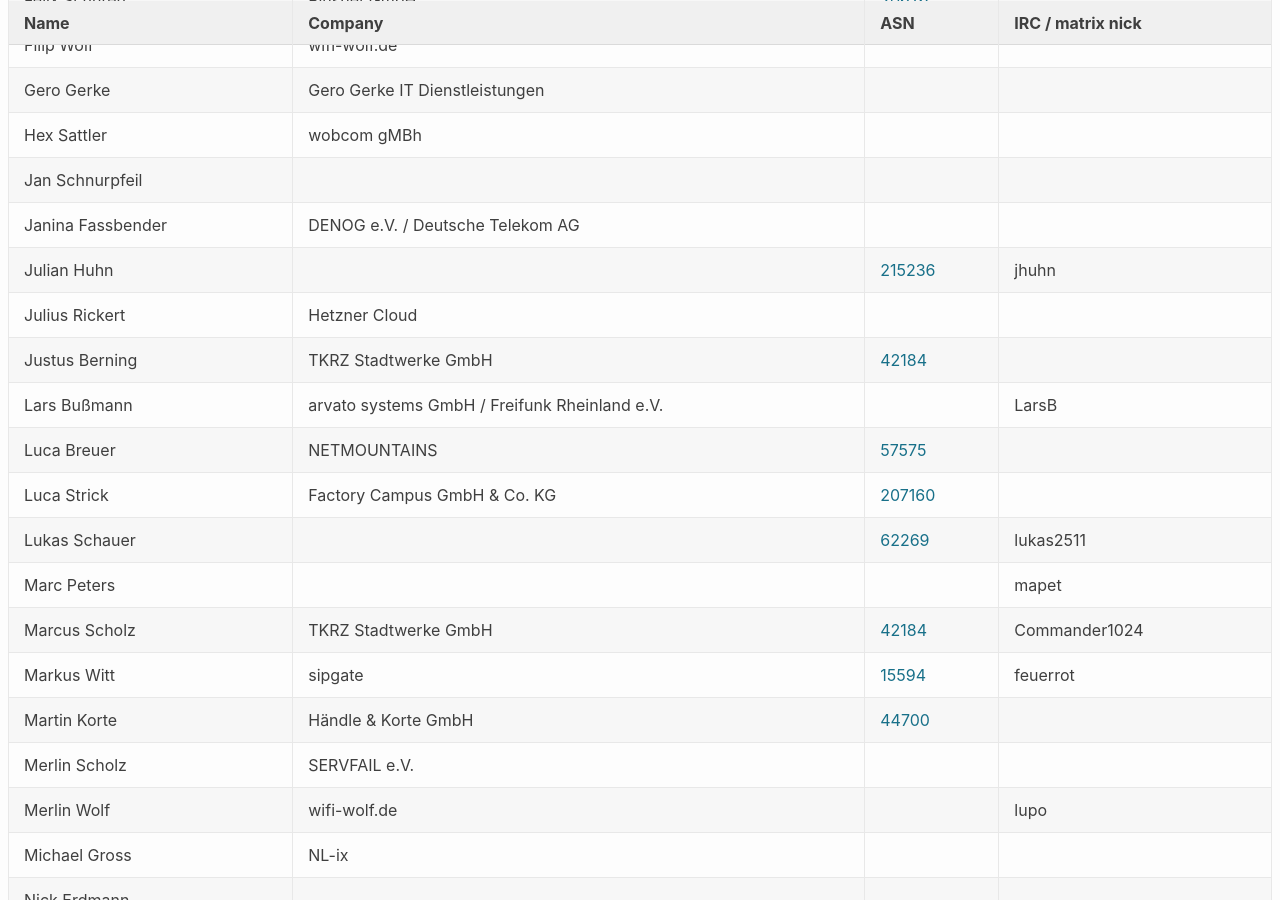
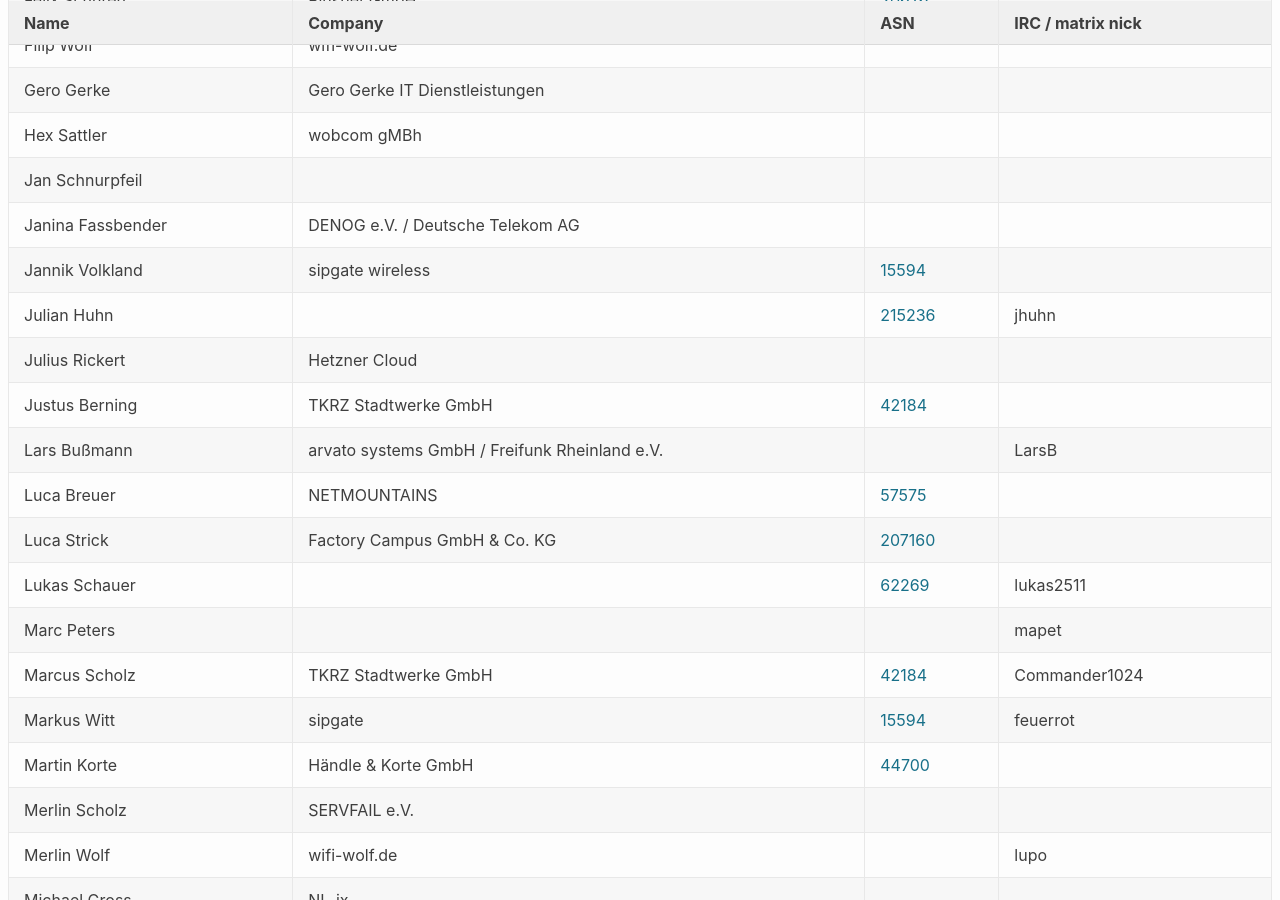
Before and after one commit to denog/pretix-attendeelist, a Jekyll site: the page built from denogmeetup25-05/index.markdown, in a window 1280 px wide and 900 px high, scrolled down 751 px. Built offline with Jekyll 4.4.1, drawn with Linux system fonts in a browser that asks for light colours.

Commit message:
Latest data: Thu Jun  5 07:30:58 UTC 2025

```diff
--- a/_data/attendees_denogmeetup25-05.json
+++ b/_data/attendees_denogmeetup25-05.json
@@ -118,6 +118,12 @@
     "company": "DENOG e.V. / Deutsche Telekom AG",
     "irc": null,
     "asn": null
+  },
+  {
+    "name": "Jannik Volkland",
+    "company": "sipgate wireless",
+    "irc": null,
+    "asn": "15594"
   },
   {
     "name": "Jan Schnurpfeil",
```
